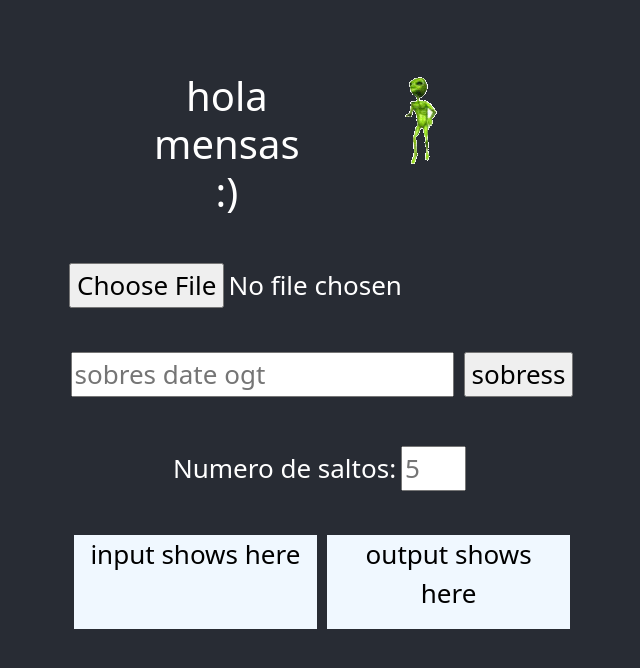
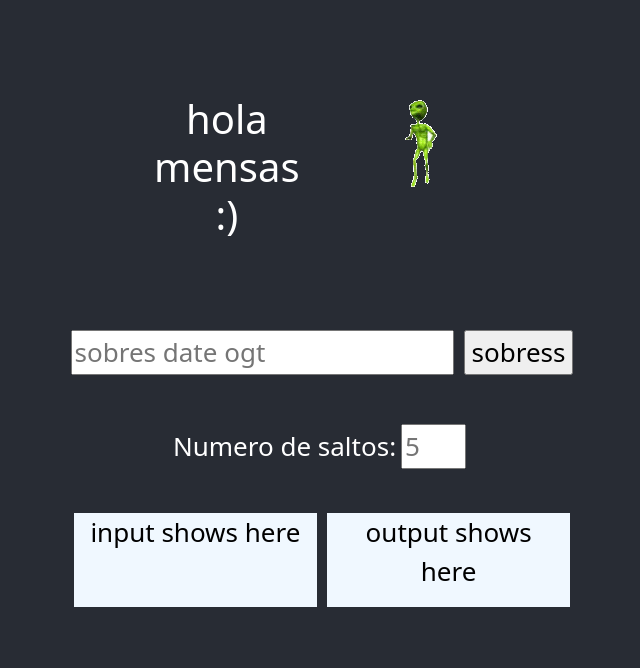
Before and after one commit to alexorgo/detexto, a React (Create React App) app: page / in a window 1280 px wide. Shown: the top 668 px of the page, without its empty margins (318-958 px from the left). Built offline with nearby package versions, Linux system fonts and the light colour scheme; no server answers.

Commit message:
fix de api de azure 2.0 - borre file drop

```diff
--- a/src/App.js
+++ b/src/App.js
@@ -169,7 +169,6 @@ const brokenTranslation = async (steps, texto) =>{
           </div>
 
           <br/>
-          <input type="file" onChange={handleFileChange}></input>
         <br/>
         <InputBlock setter={setInputs} handle={handleInputs}/>
         <br/>
```
